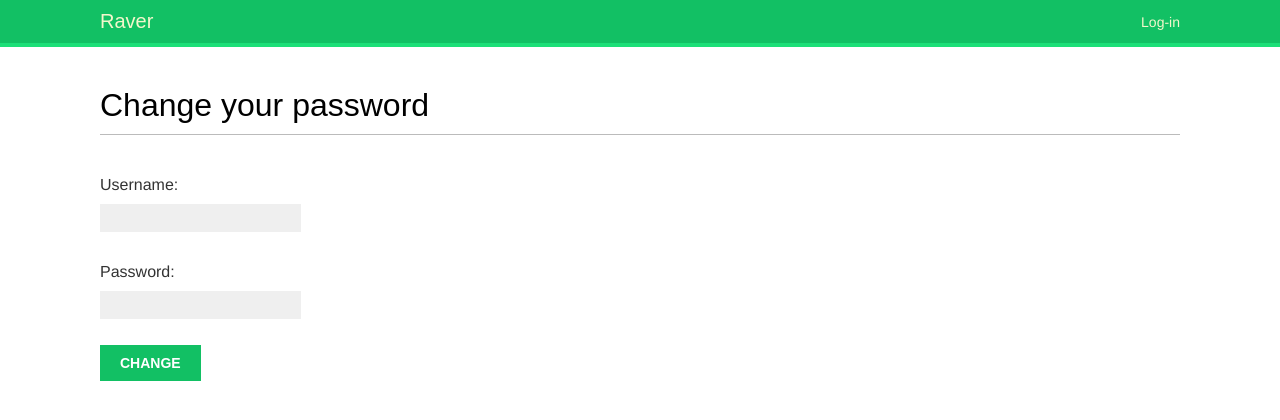
After one commit to manny-uncharted/raver, a Django app: template raver/account/templates/registration/password_change_form.html in a window 1280 px wide. The commit adds this page. Shown: the top 420 px of the page. Run offline with Django 4.2, Linux system fonts and the light colour scheme; the template is opened without the code that fills it: values that come from a table or form of the project are taken from there, others are empty; some web fonts are replaced.

Commit message:
implemented the paasword change

```diff
--- a/raver/account/templates/base.html
+++ b/raver/account/templates/base.html
@@ -6,20 +6,20 @@
         <meta http-equiv="X-UA-Compatible" content="IE=edge">
         <meta name="viewport" content="width=device-width, initial-scale=1.0">
         <title>{% block title %}{% endblock %}</title>
-        <link rel="stylesheet" href="{% static "css/base.css" %}">
+        <link href="{% static "css/base.css" %}" rel="stylesheet">
     </head>
     <body>
         <div id="header">
             <span class="logo">Raver</span>
             {% if request.user.is_authenticated %}
-                <ul class="name">
-                    <li {% if section == "dashboard" %} class="selected" {% endif %}>
+                <ul class="menu">
+                    <li {% if section == "dashboard" %}class="selected"{% endif %}>
                         <a href="{% url "dashboard" %}">My dashboard</a>
                     </li>
-                    <li {% if section == "images" %} class="selected" {% endif %}>
+                    <li {% if section == "images" %}class="selected"{% endif %}>
                         <a href="#">Images</a>
                     </li>
-                    <li {% if section == "people" %} class="selected" {% endif %}>
+                    <li {% if section == "people" %}class="selected"{% endif %}>
                         <a href="#">People</a>
                     </li>
                 </ul>
--- /dev/null
+++ b/raver/account/templates/registration/password_change_form.html
@@ -0,0 +1,12 @@
+{% extends "base.html" %}
+
+{% block title %} Change your password {% endblock %}
+
+{% block content %}
+    <h1>Change your password</h1>
+    <form method="post">
+        {% csrf_token %}
+        {{ form.as_p }}
+        <p><input type="submit" value="Change"></p>
+    </form>
+{% endblock %}
--- a/raver/account/views.py
+++ b/raver/account/views.py
@@ -29,4 +29,5 @@ def user_login(request):
 
 @login_required
 def dashboard(request):
-    return render(request, 'account/dashboard.html', {'section': 'dashboard'})
+    return render(request,
+        'account/dashboard.html', {'section': 'dashboard'})
```
Also changed, not shown: raver/account/templates/registration/logged_out.html (+5 -5 lines), raver/db.sqlite3.
